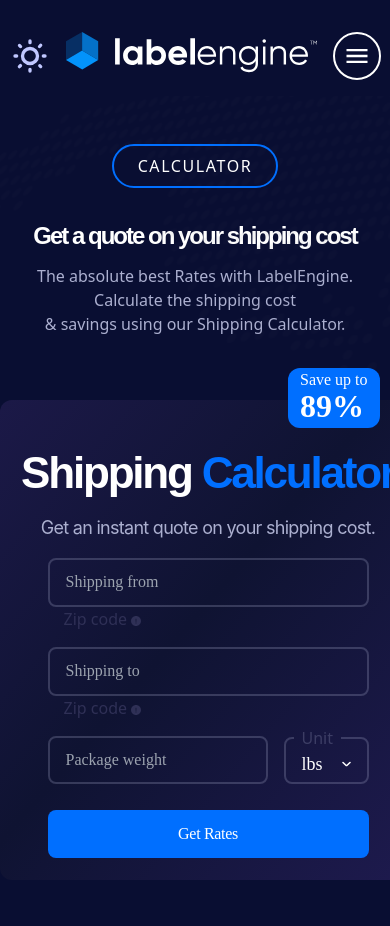
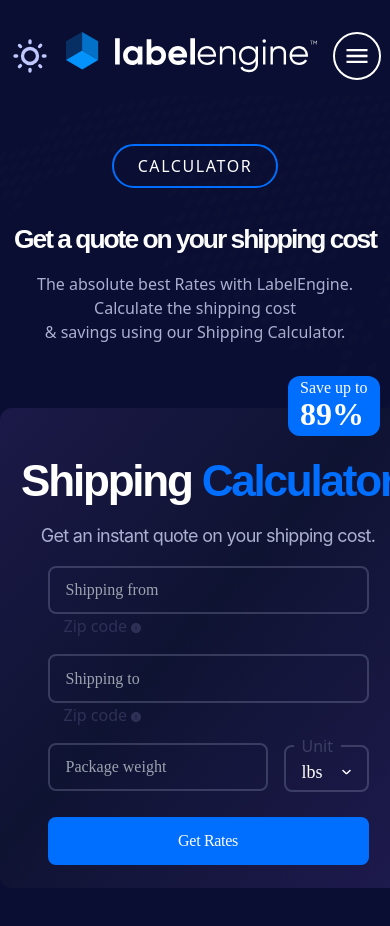
Before and after one commit to ElmikoTheNiceFella/LabelEngine-Recreation, a React (Vite) app: page /shipping-calculator in a window 390 px wide. Shown: the top 926 px of the page. Built offline with nearby package versions, Linux system fonts and the light colour scheme; a web font is replaced by a local one.

Commit message:
Text Size

```diff
--- a/src/components/ShippingCalc.tsx
+++ b/src/components/ShippingCalc.tsx
@@ -81,7 +81,7 @@
         </div>
         <h1
           style={{ color: dark ? "white" : "black" }}
-          className="text-2xl sm:text-3xl sm:text-4xl font-bold tracking-[-2px] mt-8"
+          className="text-[1.65rem] sm:text-3xl sm:text-4xl font-bold tracking-[-2px] mt-8"
         >
           Get a quote on your shipping cost
         </h1>
```
